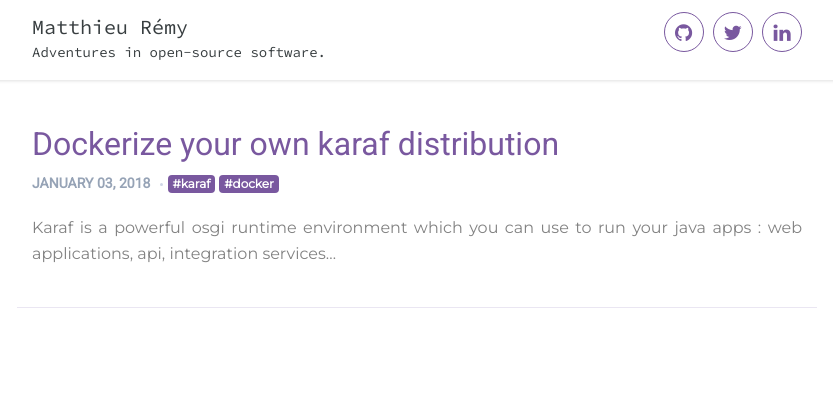
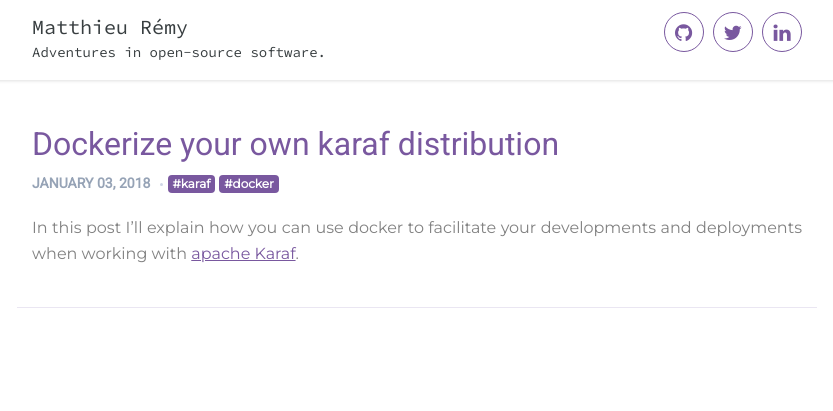
Before and after one commit to remyma/remyma.github.io, a Jekyll site: the page built from index.md, in a window 1280 px wide. Shown: the top 411 px of the page, without its empty margins (223-1056 px from the left). Built offline with Jekyll 4.4.1, drawn with Linux system fonts in a browser that asks for light colours; nearby versions of some CDN libraries.

Commit message:
Update intro

```diff
--- a/_posts/2018-01-03-karaf-custom-distribution-with-docker.markdown
+++ b/_posts/2018-01-03-karaf-custom-distribution-with-docker.markdown
@@ -5,9 +5,7 @@ date:   2018-01-03 12:05:11 +0100
 categories: karaf docker
 ---
 
-Karaf is a powerful osgi runtime environment which you can use to run your java apps : web applications, api, integration services...
-
-In this post I'll explain how you can use docker to facilitate your developments and deployments with Karaf.
+In this post I'll explain how you can use docker to facilitate your developments and deployments when working with [apache Karaf][karaf].
 
 To help you run the examples in this article, I've created this [github repository][github-karaf-sandbox]{:target="_blank"}. It consists of a Maven multimodule project :
 * karaf-sandbox : parent module. Also contains docker definitions
```
Also changed, not shown: other parts of _posts/2018-01-03-karaf-custom-distribution-with-docker.markdown (+2 -0 lines).
